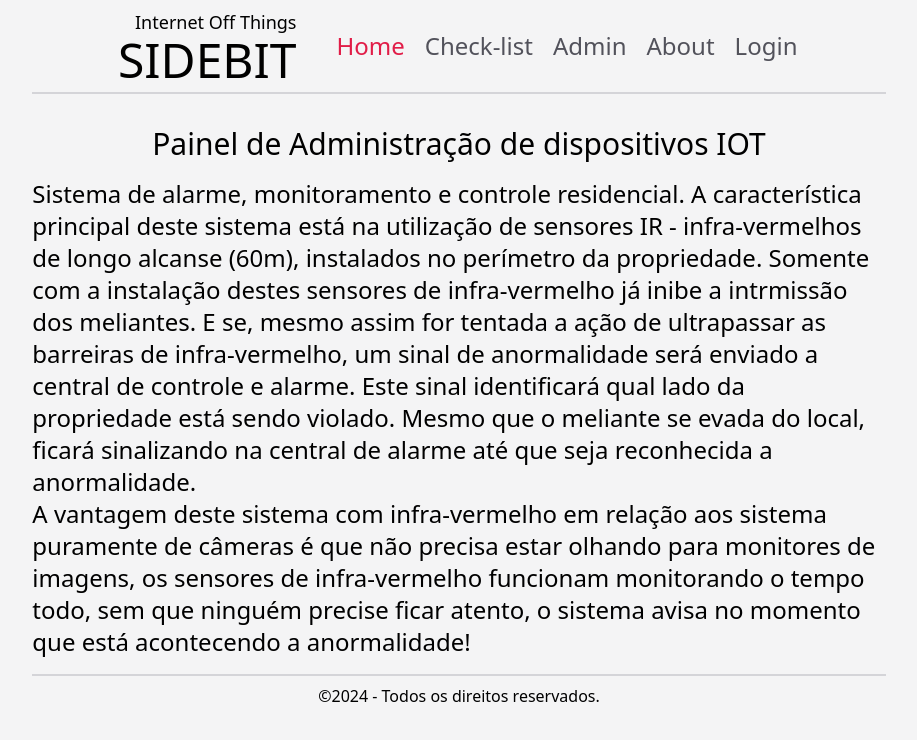
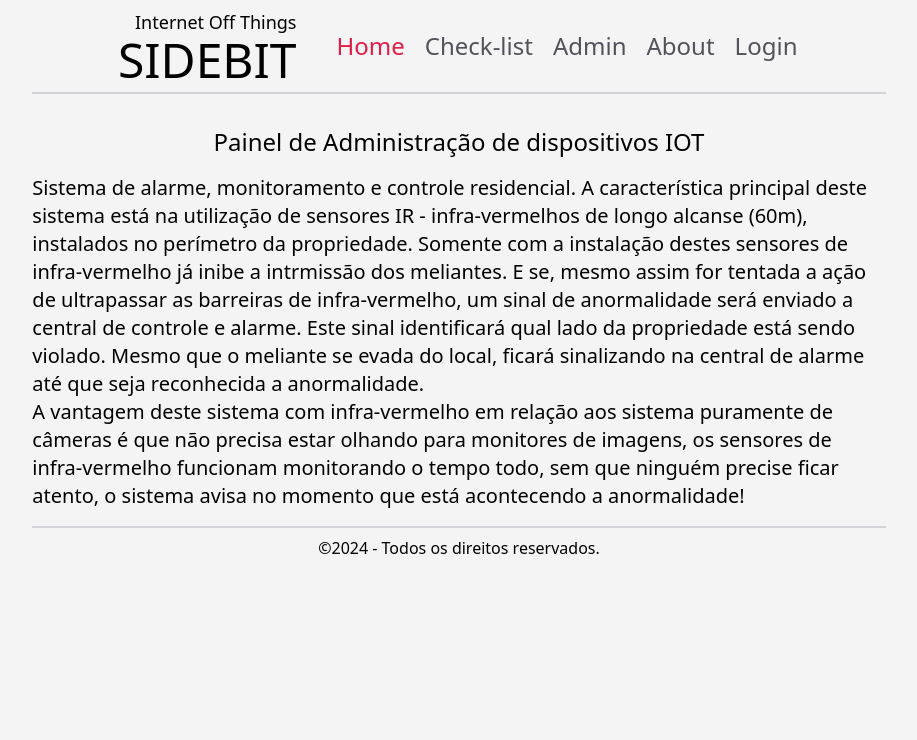
Before and after one commit to mig-ramos/iot-al-res-001, a React (Vite) app in the folder web/: page / in a window 1280 px wide. Shown: the top 740 px of the page, without its empty margins (181-1098 px from the left). Built offline with nearby package versions, Linux system fonts and the light colour scheme.

Commit message:
feat: altera font da page home

```diff
--- a/web/src/pages/Home.tsx
+++ b/web/src/pages/Home.tsx
@@ -3,8 +3,8 @@ export default function Home() {
         <main className="scroll-mr-0">
 
             <div className="flex flex-col items-center mt-8">
-                <h2 className="text-3xl mb-4">Painel de Administração de dispositivos IOT</h2>
-                <div className="text-2xl">
+                <h2 className="text-2xl mb-4">Painel de Administração de dispositivos IOT</h2>
+                <div className="text-xl font-light">
                     <p>
                         Sistema de alarme, monitoramento e controle residencial. A característica principal deste sistema
                         está na utilização de sensores IR - infra-vermelhos de longo alcanse (60m), instalados no perímetro da propriedade.
```
